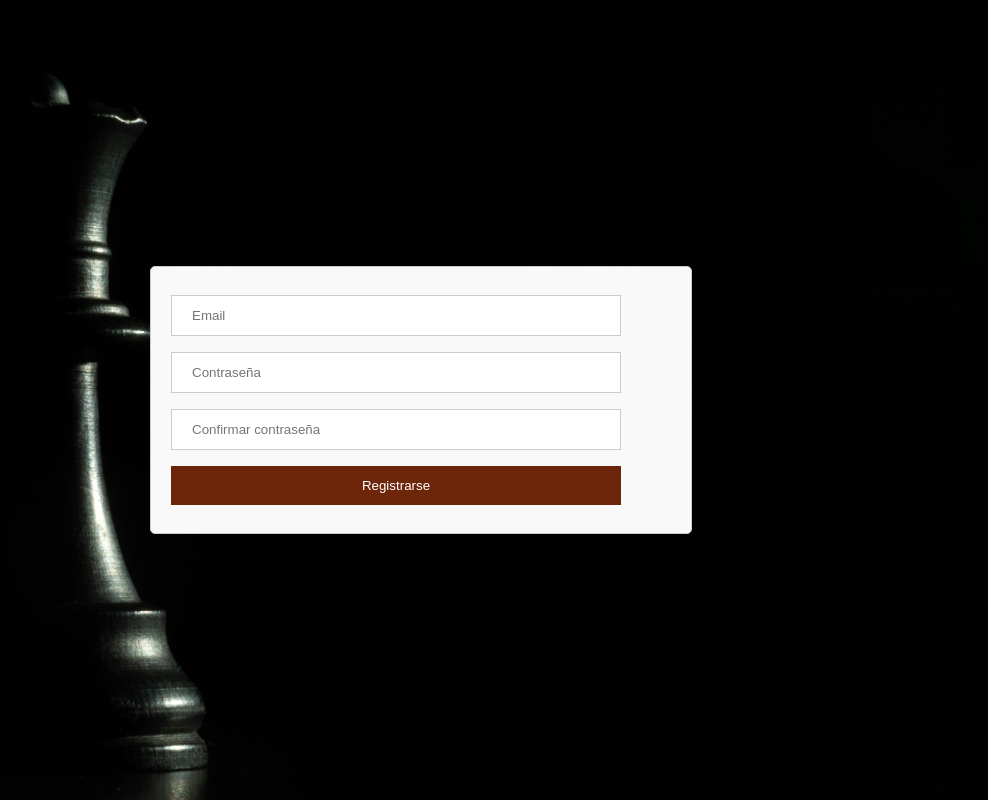
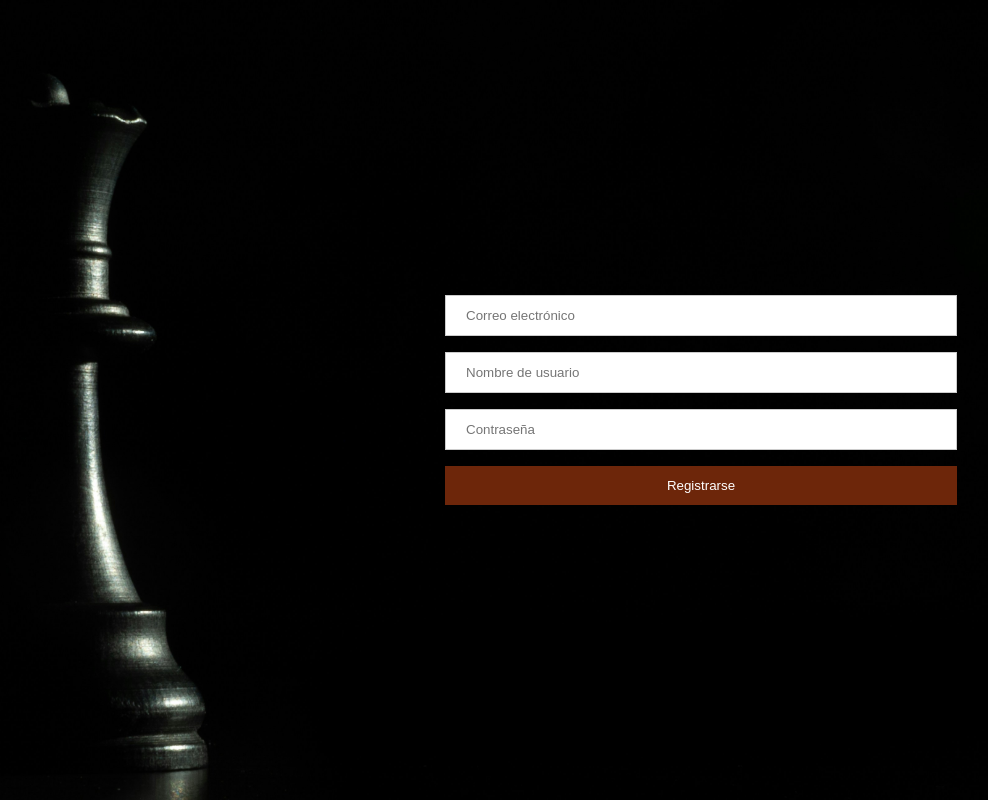
Before and after one commit to danii1107/PSI, a Vue app in the folder mychess-vue/: page /sign-up in a window 1280 px wide. Shown: the whole page, without its empty margins (219-1207 px from the left). Built offline with nearby package versions, Linux system fonts and the light colour scheme; no server answers.

Commit message:
signup api integrated

```diff
--- a/mychess-vue/src/components/Login.vue
+++ b/mychess-vue/src/components/Login.vue
@@ -10,6 +10,7 @@
 
 <script>
 	export default {
+		name: "login",
 		emits: ['LoginAPI'],
 		data() {
 			return {
--- a/mychess-vue/src/components/Signup.vue
+++ b/mychess-vue/src/components/Signup.vue
@@ -1,82 +1,62 @@
 <template>
-    <div class="signup-container">
-      <form @submit.prevent="submitForm" class="registration-form">
-        <input type="email" id="email" v-model="email" placeholder="Email" required>
-        <input type="password" id="password" v-model="password" placeholder="Contraseña" required>
-        <input type="password" id="confirmPassword" v-model="confirmPassword" placeholder="Confirmar contraseña" required>
-        <button type="submit" class="signup-button">Registrarse</button>
+  <div class="container">
+    <form @submit.prevent="handleSignup">
+      <input type="email" v-model="persona.email" placeholder="Correo electrónico" required>
+      <input type="username" v-model="persona.username" placeholder="Nombre de usuario" required>
+      <input type="password" v-model="persona.password" placeholder="Contraseña" required>
+      <button type="submit">Registrarse</button>
     </form>
   </div>
 </template>
 
 <script>
   export default {
+    name: "signup",
+		emits: ['SignupAPI'],
 		data() {
 			return {
-        email: '',
-        password: '',
-        confirmPassword: ''
+				persona: {
+					username: "",
+					password: "",
+          email: "",
+				},
 			};
 		},
 		methods: {
-      submitForm() {
-        // Verificar si las contraseñas coinciden
-        if (this.password !== this.confirmPassword) {
-          alert('Las contraseñas no coinciden');
-          return;
-        }
-
-        // Aquí iría tu lógica para enviar los datos al servidor, por ejemplo, utilizando axios para hacer una solicitud POST al endpoint de registro
-
-        // Simulación de éxito
-        // Aquí deberías enviar los datos al servidor para procesar el registro
-        // Si la operación es exitosa, puedes redirigir al usuario a la página de inicio de sesión
-        alert('¡Registro exitoso!');
-        // Redireccionar a la página de inicio de sesión
-        this.$router.push('/log-in');
+			handleSignup() {
+				this.$emit('SignupAPI', this.persona);
+				this.persona = {
+					username: "",
+					password: "",
+          email: "",
+				};
 			}
 		}
-  };
+	}
 </script>
 
 <style scoped>
-  .signup-container {
-    display: flex;
-    justify-content: center;
-    align-items: center;
-    height: 100vh;
+  .container {
+		margin-right: 20px;
+		width: 50%;
+		padding: 20px;
+		text-align: center;
 	}
-
-  .registration-form {
-    width: 500px;
-    padding: 20px;
-    border: 1px solid #ccc;
-    border-radius: 5px;
-    background-color: #f9f9f9;
-  }
-
 	input, button {
-		width: 90%;
+		width: 80%;
 		padding: 12px 20px;
 		margin: 8px 0;
 		display: inline-block;
 		border: 1px solid #ccc;
 		box-sizing: border-box;
 	}
-
-
-  label {
-    font-weight: bold;
-  }
-
-  .signup-button {
+	button {
 		background-color: #6d260a;
 		color: white;
 		border: none;
 		cursor: pointer;
 	}
-
-  .signup-button:hover {
+	button:hover {
 		opacity: 0.8;
 	}
 </style>
--- a/mychess-vue/src/router/index.js
+++ b/mychess-vue/src/router/index.js
@@ -1,6 +1,6 @@
 import { createRouter, createWebHistory } from 'vue-router'
 import LoginView from '../views/LoginView.vue'
-import SignUpView from '../views/SignUpView.vue'
+import SignupView from '../views/SignupView.vue'
 import LogOutView from '../views/LogOutView.vue'
 import CreateGameView from '../views/CreateGameView.vue'
 import PlayView from '../views/PlayView.vue'
@@ -20,7 +20,7 @@ const router = createRouter({
     {
       path: '/sign-up',
       name: 'sign_up',
-      component: SignUpView
+      component: SignupView
     },
     {
       path: '/log-out',
--- /dev/null
+++ b/mychess-vue/src/views/SignupView.vue
@@ -0,0 +1,62 @@
+<template>
+	<div class="background-image">
+		<signup @SignupAPI="consumeAPI" />
+	</div>
+</template>
+
+<script>
+	import Signup from '../components/Signup.vue';
+	import { ref, onMounted } from 'vue';
+	import { useCounterStore } from '../stores/counter';
+
+	const apiURL = import.meta.env.VITE_DJANGOURL
+
+	export default {
+		components: {
+			Signup
+		},
+		setup() {
+			const personas = ref([]);
+    		const store = useCounterStore();
+
+			const consumeAPI = async (persona) => {
+				try {
+					const response = await fetch(
+						apiURL + '/api/v1/users/', {
+							method: 'POST',
+							body: JSON.stringify(persona),
+							headers: { 'Content-type': 'application/json; charset=UTF-8' },
+						}
+					);
+					if (response.ok) {
+						const personaCreada = await response.json();
+						personas.value = [...personas.value, personaCreada];
+						store.increment();
+					}
+				} catch (error) {
+					console.error(error);
+				}
+			};
+
+			return {
+				personas,
+				consumeAPI,
+				store,
+			}
+		}
+	}
+</script>
+
+<style scoped>
+	.background-image {
+		display: flex;
+		align-items: center; /* Alinea verticalmente al centro */
+		justify-content: flex-end; /* Alinea horizontalmente a la derecha */
+		width: 100vw;
+		height: 100vh;
+		background-image: url('../assets/logn-bg.jpg');
+		background-size: cover;
+		background-repeat: no-repeat;
+		background-position: center;
+	}
+</style>
```
Lines whose indentation alone changed are shown as unchanged.
